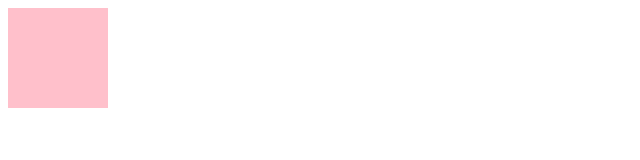
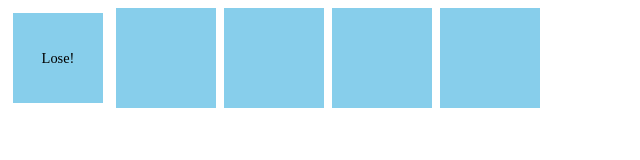
Before and after one commit to yuki1229h10/practice-JS, a plain HTML site: page index.html in a window 1280 px wide. Both pictures are taken after a click on the element 58 px from the left and 58 px from the top of the page. Shown: the whole page, without its empty margins (0-640 px from the left). Drawn offline with Linux system fonts and the light colour scheme.

Commit message:
change index.html

```diff
--- a/index.html
+++ b/index.html
@@ -2,29 +2,61 @@
 <html lang="ja">
 
 <head>
-    <meta charset="UTF-8">
-    <meta http-equiv="X-UA-Compatible" content="IE=edge">
-    <meta name="viewport" content="width=device-width, initial-scale=1.0">
+    <meta charset="utf-8">
     <title>JavaScript Practice</title>
     <style>
+        body {
+            display: flex;
+            flex-wrap: wrap;
+        }
+
         .box {
             width: 100px;
             height: 100px;
             background-color: skyblue;
             cursor: pointer;
+            transition: 0.8s;
+            margin: 0 8px 8px 0;
+            text-align: center;
+            line-height: 100px;
+        }
+
+        .win {
+            background: pink;
+            border-radius: 50%;
+            transform: rotate(360deg);
+        }
+
+        .lose {
+            transform: scale(0.9);
         }
     </style>
 </head>
 
 <body>
-    <div class="box" id="target"></div>
 
     <script>
         'use strict';
 
-        document.getElementById('target').addEventListener('click', () => {
-            document.getElementById('target').style.background = 'pink';
-        });
+        const num = 5;
+        const winner = Math.floor(Math.random() * num); // 0 - 4
+
+        for (let i = 0; i < num; i++) {
+            const div = document.createElement('div');
+            div.classList.add('box');
+
+            div.addEventListener('click', () => {
+                if (i === winner) {
+                    div.textContent = 'Win!';
+                    div.classList.add('win');
+                } else {
+                    div.textContent = 'Lose!';
+                    div.classList.add('lose');
+                }
+            });
+
+            document.body.appendChild(div);
+        }
     </script>
 </body>
 
```
